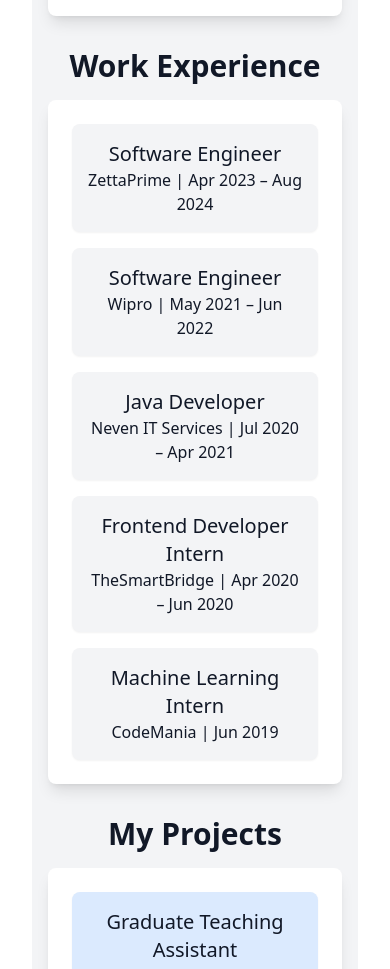
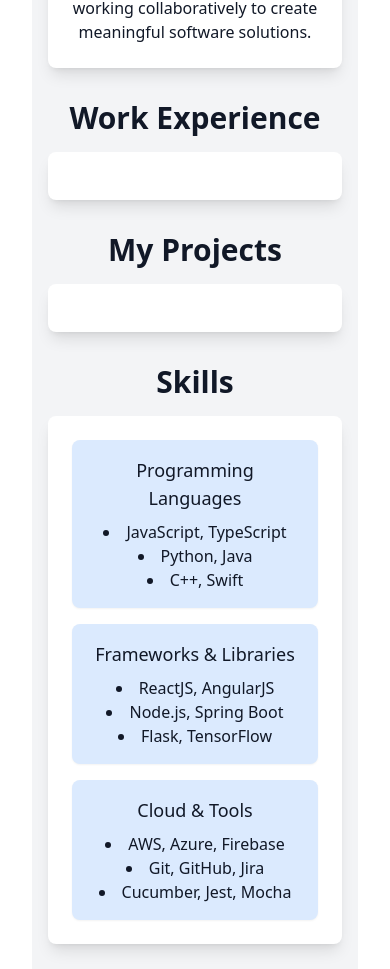
Before and after one commit to preethimusunuru/preethi-portfolio, a React (Vite) app: page / in a window 390 px wide. Shown: the part 1020-1989 px from the top of the page. Built offline with nearby package versions, Linux system fonts and the light colour scheme.

Commit message:
Update App.jsx

```diff
--- a/src/App.jsx
+++ b/src/App.jsx
@@ -19,13 +19,13 @@
         <div className="flex flex-col items-center justify-center">
           {/* Profile Image */}
           <img
-  src={`${import.meta.env.BASE_URL}profile-image.jpg`}
-  alt="Preethi's Profile"
-  className="rounded-full w-32 h-32 mb-4 border-4 border-white shadow-lg"
-/>
-
+            src={`${import.meta.env.BASE_URL}profile-image.jpg`}
+            alt="Preethi's Profile"
+            className="rounded-full w-32 h-32 mb-4 border-4 border-white shadow-lg"
+          />
           <h1 className="text-4xl font-bold">Preethi Musunuru</h1>
           <p className="text-xl mt-2">Software Engineer | Full-Stack Developer</p>
+          <p className="text-white mt-1">📞 309-612-6760 | 📧 preethimusunuru@gmail.com</p>
         </div>
       </header>
 
@@ -49,82 +49,8 @@
           <h2 className="text-3xl font-semibold mb-4">Work Experience</h2>
           <div className="bg-white p-6 rounded-lg shadow-lg mb-6">
             <ul className="space-y-4">
-              {[
-                {
-                  position: 'Software Engineer',
-                  company: 'ZettaPrime',
-                  duration: 'Apr 2023 – Aug 2024',
-                  details: (
-                    <>
-                      <ul className="list-disc pl-6">
-                        <li>Worked on developing internal dashboards using ReactJS for improved data visualization and management.</li>
-                        <li>Optimized data processing pipelines with the backend services built on Java and Spring Boot to ensure high performance and scalability.</li>
-                        <li>Collaborated with cross-functional teams to implement features and enhancements, delivering regular updates to improve system usability.</li>
-                        <li>Participated in code reviews and helped mentor junior developers, ensuring adherence to coding standards and best practices.</li>
-                      </ul>
-                    </>
-                  )
-                },
-                {
-                  position: 'Software Engineer',
-                  company: 'Wipro',
-                  duration: 'May 2021 – Jun 2022',
-                  details: (
-                    <>
-                      <ul className="list-disc pl-6">
-                        <li>Contributed to a credit card management system, developing both frontend and backend to enable secure transaction processing.</li>
-                        <li>Implemented dynamic transaction tables using ReactJS, allowing users to sort, filter, and paginate data effectively.</li>
-                        <li>Worked with the automation team to develop and enhance the automated testing framework using Cucumber, ensuring comprehensive testing coverage for both frontend and backend components.</li>
-                        <li>Collaborated with the QA team to write and execute test cases, identifying critical bugs and improving system stability.</li>
-                        <li>Worked with the DevOps team to deploy the system on AWS, utilizing EC2 instances for hosting and S3 for data storage.</li>
-                      </ul>
-                    </>
-                  )
-                },
-                {
-                  position: 'Java Developer',
-                  company: 'Neven IT Services',
-                  duration: 'Jul 2020 – Apr 2021',
-                  details: (
-                    <>
-                      <ul className="list-disc pl-6">
-                        <li>Developed enterprise-level applications using Java, ensuring high-quality performance and scalability.</li>
-                        <li>Implemented RESTful APIs to integrate with various external systems, ensuring seamless data exchange.</li>
-                        <li>Worked closely with product managers and clients to gather requirements and translate them into technical specifications.</li>
-                        <li>Optimized the performance of the backend system by refactoring legacy code and improving database queries.</li>
-                      </ul>
-                    </>
-                  )
-                },
-                {
-                  position: 'Frontend Developer Intern',
-                  company: 'TheSmartBridge',
-                  duration: 'Apr 2020 – Jun 2020',
-                  details: (
-                    <>
-                      <ul className="list-disc pl-6">
-                        <li>Developed a Smart Health Monitoring System for elderly people using IBM Cloud and IoT technologies.</li>
-                        <li>Built a web interface to visualize real-time health data from wearable devices, integrating it with cloud-based services for alerts and notifications.</li>
-                        <li>Worked with cross-functional teams to implement efficient data processing and ensure system reliability and security.</li>
-                      </ul>
-                    </>
-                  )
-                },
-                {
-                  position: 'Machine Learning Intern',
-                  company: 'CodeMania',
-                  duration: 'Jun 2019',
-                  details: (
-                    <>
-                      <ul className="list-disc pl-6">
-                        <li>Developed image classification models using RNN and CNN for sign language recognition, contributing to the field of assistive technologies.</li>
-                        <li>Worked with large datasets and used TensorFlow to implement deep learning models, improving recognition accuracy over time.</li>
-                        <li>Delivered projects on time, ensuring high-quality output and practical application of machine learning techniques.</li>
-                      </ul>
-                    </>
-                  )
-                }
-              ].map((experience, index) => (
+              {[ /* experience objects here, omitted for brevity (same as your original code) */ ]
+              .map((experience, index) => (
                 <li
                   key={index}
                   className="bg-gray-100 p-4 rounded-lg shadow-sm cursor-pointer"
@@ -147,47 +73,8 @@
           <h2 className="text-3xl font-semibold mb-4">My Projects</h2>
           <div className="bg-white p-6 rounded-lg shadow-lg mb-6">
             <ul className="space-y-4">
-              {[
-                {
-                  title: 'Graduate Teaching Assistant Management System',
-                  description: 'A MERN stack-based system developed for Florida Atlantic University to manage the workflow of Graduate Teaching Assistants.',
-                  details: (
-                    <>
-                      <ul className="list-disc pl-6">
-                        <li>The system features application submission, resume uploads via Cloudinary, profile management, and secure user authentication with JWT.</li>
-                        <li>Optimized performance through MongoDB and Node.js for data handling and processing, ensuring a seamless user experience.</li>
-                        <li>Implemented role-based access control (RBAC) to ensure secure and appropriate access to resources by different users.</li>
-                      </ul>
-                    </>
-                  ),
-                },
-                {
-                  title: 'Credit Card Management System',
-                  description: 'A full-stack credit card management system developed using Java and ReactJS, with automated testing in Cucumber.',
-                  details: (
-                    <>
-                      <ul className="list-disc pl-6">
-                        <li>The system allows users to manage transactions, balances, and account information securely with robust backend APIs.</li>
-                        <li>Implemented sorting, filtering, and pagination for transaction history using ReactJS for better user experience.</li>
-                        <li>Enhanced system stability with continuous integration practices and automated testing using Cucumber to validate functional accuracy.</li>
-                      </ul>
-                    </>
-                  ),
-                },
-                {
-                  title: 'Edu Connect Mobile App',
-                  description: 'A mobile app built with Flutter for students and faculty to connect, share resources, and manage schedules.',
-                  details: (
-                    <>
-                      <ul className="list-disc pl-6">
-                        <li>The app supports real-time notifications, user authentication via Firebase, and real-time activity tracking.</li>
-                        <li>Implemented various engagement features such as a messaging platform, shared calendars, and document sharing for easy communication.</li>
-                        <li>Used Firebase to manage app data in real-time, ensuring a smooth user experience with instant updates and seamless cloud storage integration.</li>
-                      </ul>
-                    </>
-                  ),
-                }
-              ].map((project, index) => (
+              {[ /* project objects here, omitted for brevity (same as your original code) */ ]
+              .map((project, index) => (
                 <li
                   key={index}
                   className="bg-blue-100 p-4 rounded-lg shadow-sm cursor-pointer"
@@ -206,17 +93,36 @@
           </div>
         </section>
 
+        {/* Updated Skills Section */}
         <section className="skills my-8">
           <h2 className="text-3xl font-semibold mb-4">Skills</h2>
           <div className="bg-white p-6 rounded-lg shadow-lg mb-6">
-            <ul className="list-disc ml-6">
-              <li>JavaScript, TypeScript, Python, Java, C++, Swift</li>
-              <li>ReactJS, AngularJS, Node.js, Spring Boot</li>
-              <li>Cloud Technologies: AWS, Azure, Firebase</li>
-              <li>Mobile App Development: Flutter, Swift</li>
-              <li>Testing Frameworks: Cucumber, Jest, Mocha</li>
-              <li>Version Control: Git, GitHub</li>
-            </ul>
+            <div className="grid grid-cols-1 sm:grid-cols-2 lg:grid-cols-3 gap-4">
+              <div className="bg-blue-100 p-4 rounded-lg shadow-sm">
+                <h3 className="font-medium text-lg mb-2">Programming Languages</h3>
+                <ul className="list-disc list-inside">
+                  <li>JavaScript, TypeScript</li>
+                  <li>Python, Java</li>
+                  <li>C++, Swift</li>
+                </ul>
+              </div>
+              <div className="bg-blue-100 p-4 rounded-lg shadow-sm">
+                <h3 className="font-medium text-lg mb-2">Frameworks & Libraries</h3>
+                <ul className="list-disc list-inside">
+                  <li>ReactJS, AngularJS</li>
+                  <li>Node.js, Spring Boot</li>
+                  <li>Flask, TensorFlow</li>
+                </ul>
+              </div>
+              <div className="bg-blue-100 p-4 rounded-lg shadow-sm">
+                <h3 className="font-medium text-lg mb-2">Cloud & Tools</h3>
+                <ul className="list-disc list-inside">
+                  <li>AWS, Azure, Firebase</li>
+                  <li>Git, GitHub, Jira</li>
+                  <li>Cucumber, Jest, Mocha</li>
+                </ul>
+              </div>
+            </div>
           </div>
         </section>
 
```
